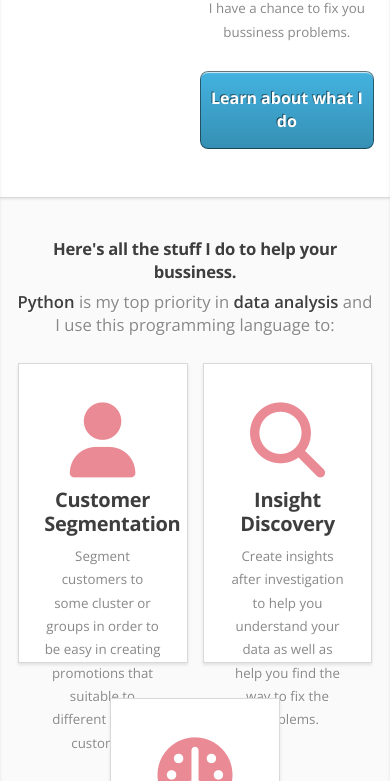
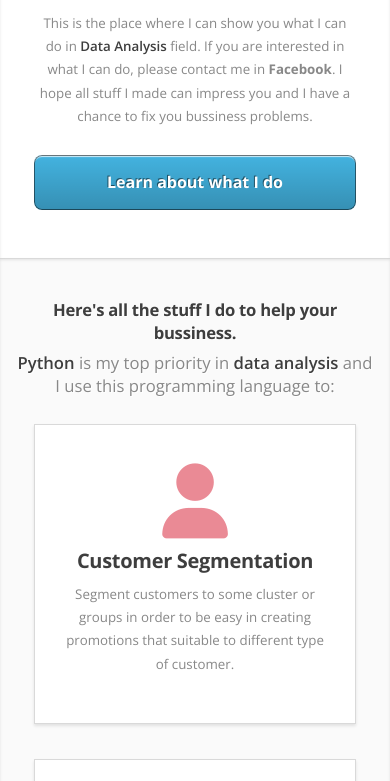
Before and after one commit to ireneadler123/da-assistant.io, a plain HTML site: page index.html in a window 390 px wide. Shown: the part 362-1143 px from the top of the page. Drawn offline with nearby package versions, Linux system fonts and the light colour scheme.

Commit message:
Update index.html

```diff
--- a/index.html
+++ b/index.html
@@ -6,7 +6,7 @@
 -->
 <html>
 	<head>
-		<title>Miniport by HTML5 UP</title>
+		<title>Data Analysis Assistant</title>
 		<meta charset="utf-8" />
 		<meta name="viewport" content="width=device-width, initial-scale=1, user-scalable=no" />
 		<link rel="stylesheet" href="assets/css/main.css" />
@@ -35,7 +35,26 @@
 			}
 			.row > .col-7-large {
 				width: 50.33333%;
+			}@media screen and (max-width: 500px) {
+
+			.container {
+				width: 100%;
+				max-width: calc(100% - 30px);
 			}
+
+				.container.medium {
+					width: 100%;
+				}
+				.row > .col-4 {
+					width: 90%;
+					margin: auto;
+				}
+				.row > .col-7-large {
+					width: 90%;
+					margin: auto;
+				}
+
+		}
 		</style>
 	</head>
 	<body class="is-preload">
```
